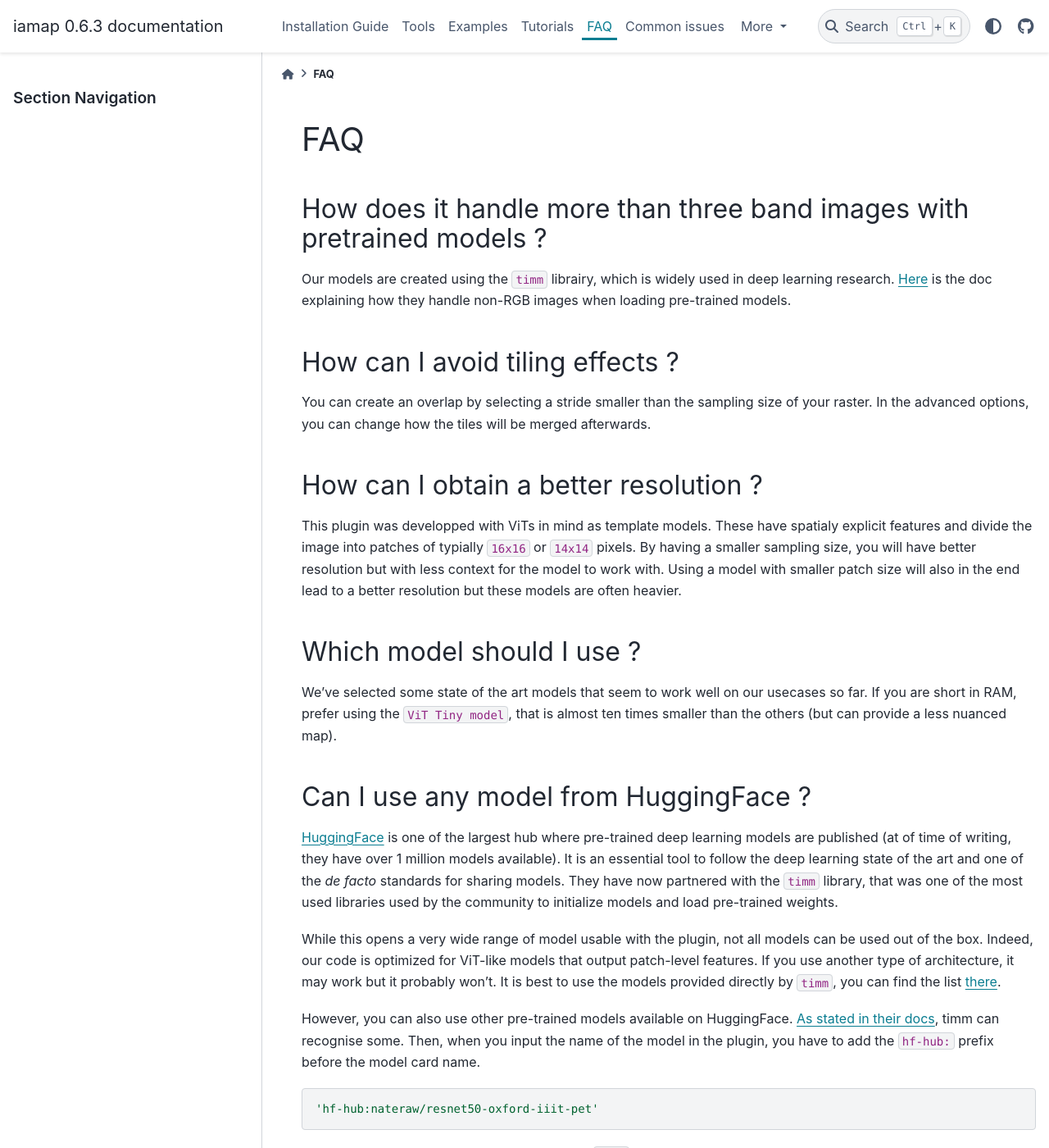
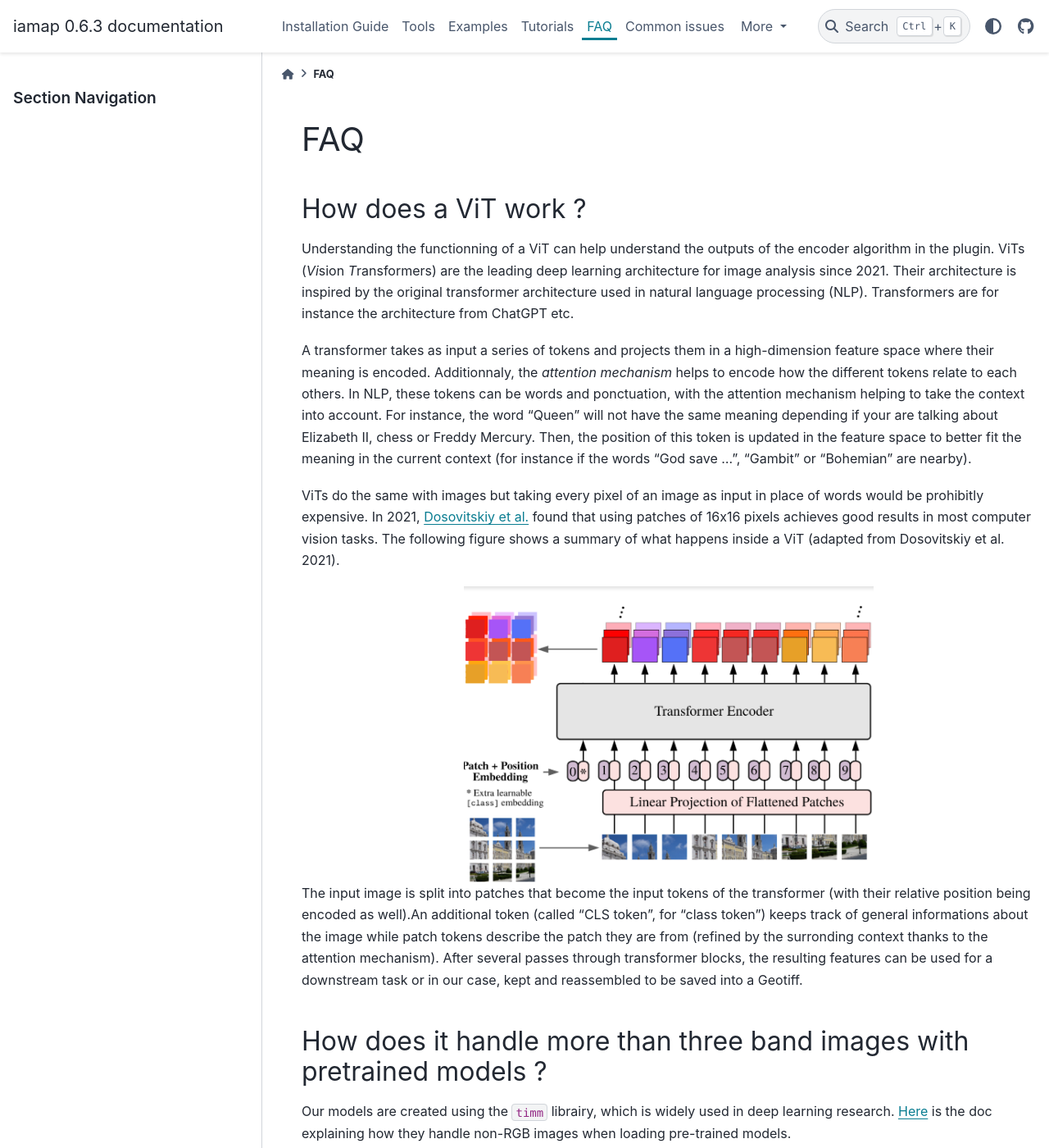
Before and after one commit to umr-amap/iamap, a Sphinx documentation site: the page built from docs/source/faq.md, in a window 1280 px wide and 1400 px high. Shown: the whole window at 82% size. Built offline with Sphinx 7.4.7 and the PyData theme 0.15.4, drawn with Linux system fonts in a browser that asks for light colours.

Commit message:
update readme for gpu support, add explaination of ViTs in FAQ

````diff
--- a/docs/source/faq.md
+++ b/docs/source/faq.md
@@ -1,4 +1,28 @@
 # FAQ
+
+
+## How does a ViT work ?
+
+Understanding the functionning of a ViT can help understand the outputs of the encoder algorithm in the plugin.
+ViTs (*Vi*sion *T*ransformers) are the leading deep learning architecture for image analysis since 2021. Their architecture is inspired by the original transformer architecture used in natural language processing (NLP). Transformers are for instance the architecture from ChatGPT etc.
+
+A transformer takes as input a series of tokens and projects them in a high-dimension feature space where their meaning is encoded. Additionnaly, the *attention mechanism* helps to encode how the different tokens relate to each others.
+In NLP, these tokens can be words and ponctuation, with the attention mechanism helping to take the context into account.
+For instance, the word "Queen" will not have the same meaning depending if your are talking about Elizabeth II, chess or Freddy Mercury.
+Then, the position of this token is updated in the feature space to better fit the meaning in the current context (for instance if the words "God save ...", "Gambit" or "Bohemian" are nearby).
+
+ViTs do the same with images but taking every pixel of an image as input in place of words would be prohibitly expensive. In 2021, [Dosovitskiy et al.](https://arxiv.org/abs/2010.11929) found that using patches of 16x16 pixels achieves good results in most computer vision tasks.
+The following figure shows a summary of what happens inside a ViT (adapted from Dosovitskiy et al. 2021).
+
+```{image} ./_static/Encoder_examples.png
+:alt: Summarized functionning of a ViT
+:class: centered-image
+:width: 500px
+:align: center
+```
+
+The input image is split into patches that become the input tokens of the transformer (with their relative position being encoded as well).An additional token (called "CLS token", for "class token") keeps track of general informations about the image while patch tokens describe the patch they are from (refined by the surronding context thanks to the attention mechanism).
+After several passes through transformer blocks, the resulting features can be used for a downstream task or in our case, kept and reassembled to be saved into a Geotiff.
 
 ## How does it handle more than three band images with pretrained models ?
 
````
Also changed, not shown: README.md (+2 -5 lines).
